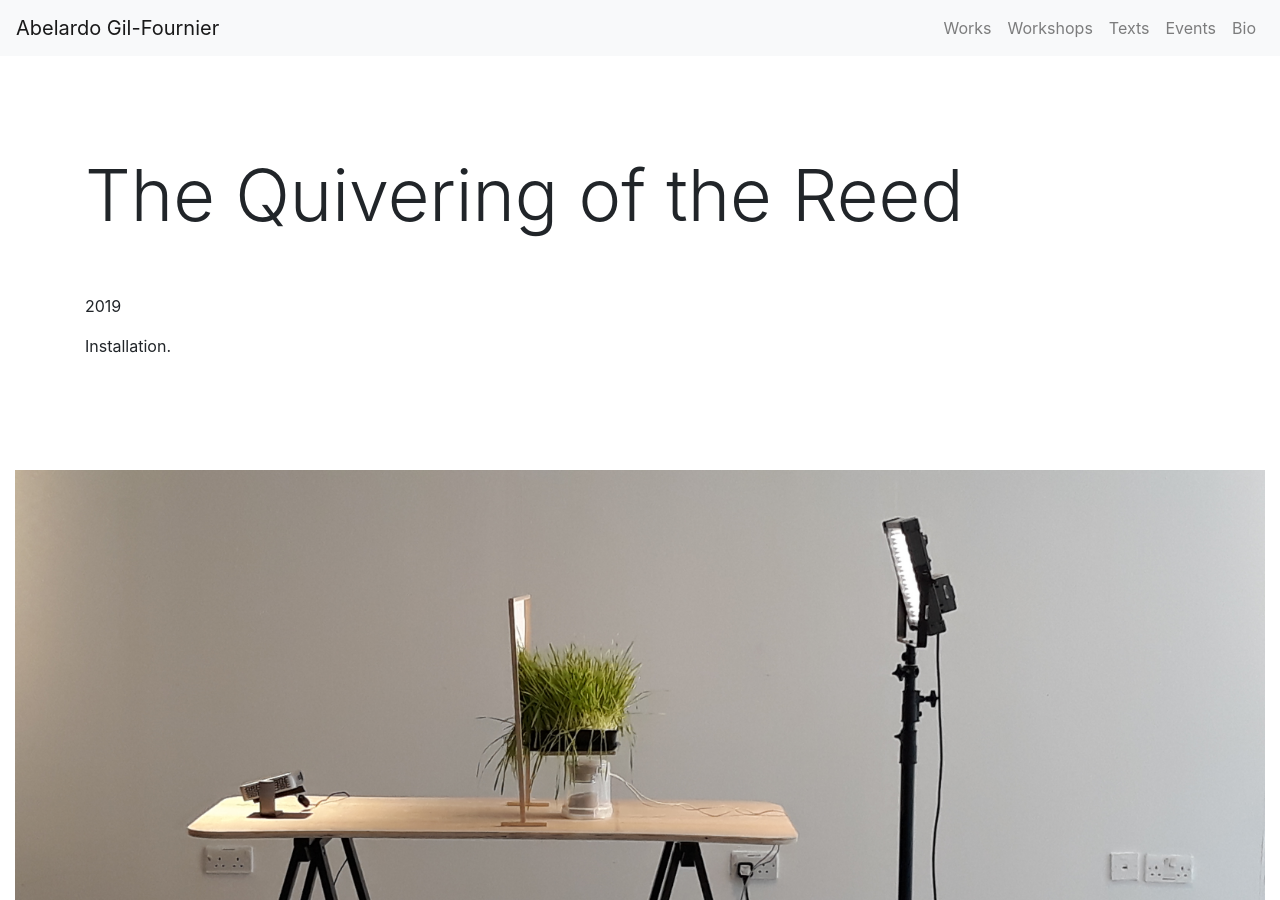
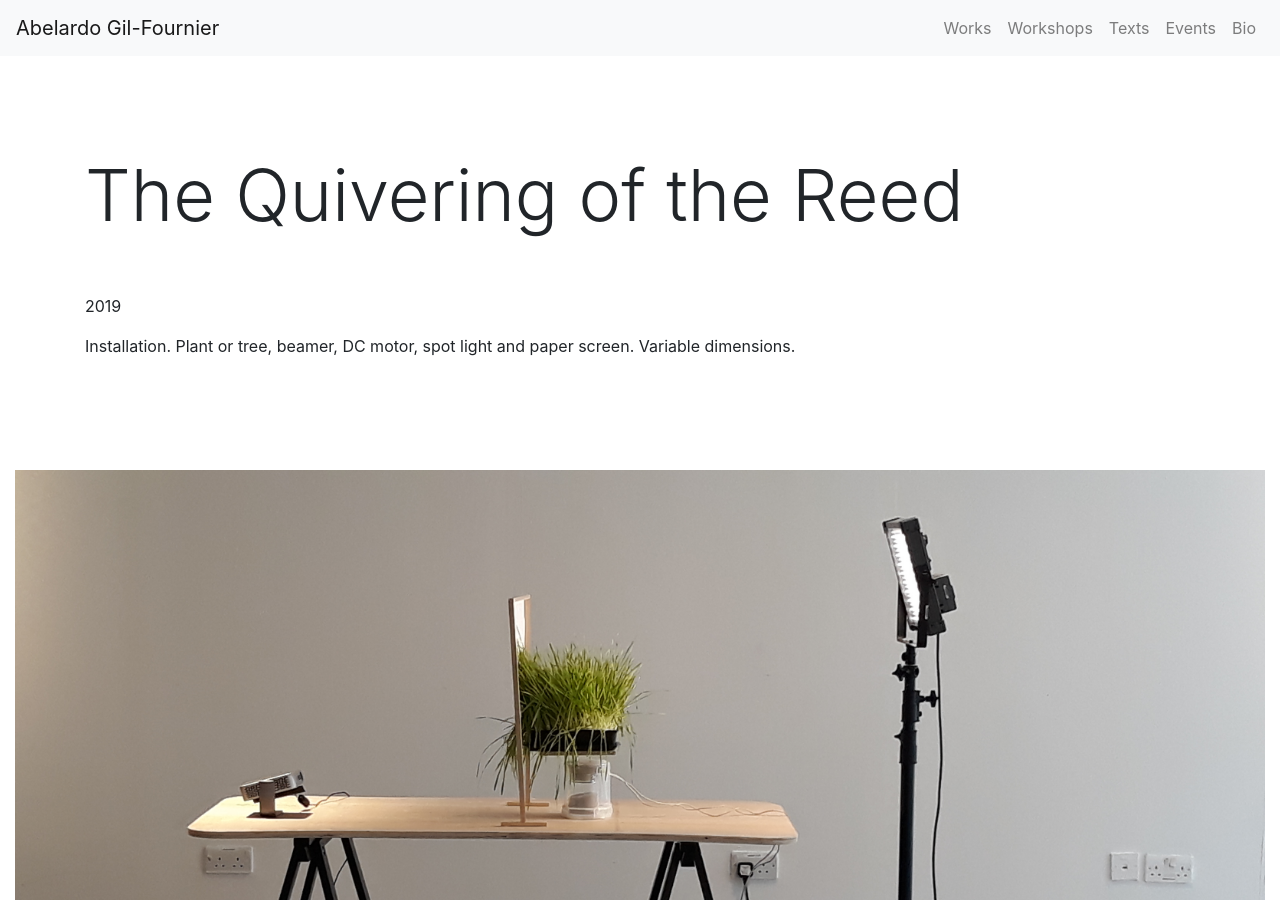
Before and after one commit to agfournier/agfournier.github.io, a Jekyll site: the page built from quivering.md, in a window 1280 px wide and 900 px high. Built offline with Jekyll 4.4.1, drawn with Linux system fonts in a browser that asks for light colours; our own code applies the rules of GitHub Pages for plain Markdown files.

Commit message:
Add files via upload

```diff
--- a/quivering.md
+++ b/quivering.md
@@ -2,7 +2,7 @@
 title: The Quivering of the Reed
 key: quivering
 year: 2019
-media: Installation.
+media: Installation. Plant or tree, beamer, DC motor, spot light and paper screen. Variable dimensions.
 main_image: images/20190705_122039.jpg
 vimeo_id: 317525838
 images: http://abelardogfournier.org/cms/files/projects/the-quivering-of-the-reed/quivering-cerezales-2-ed.project.jpg
```
